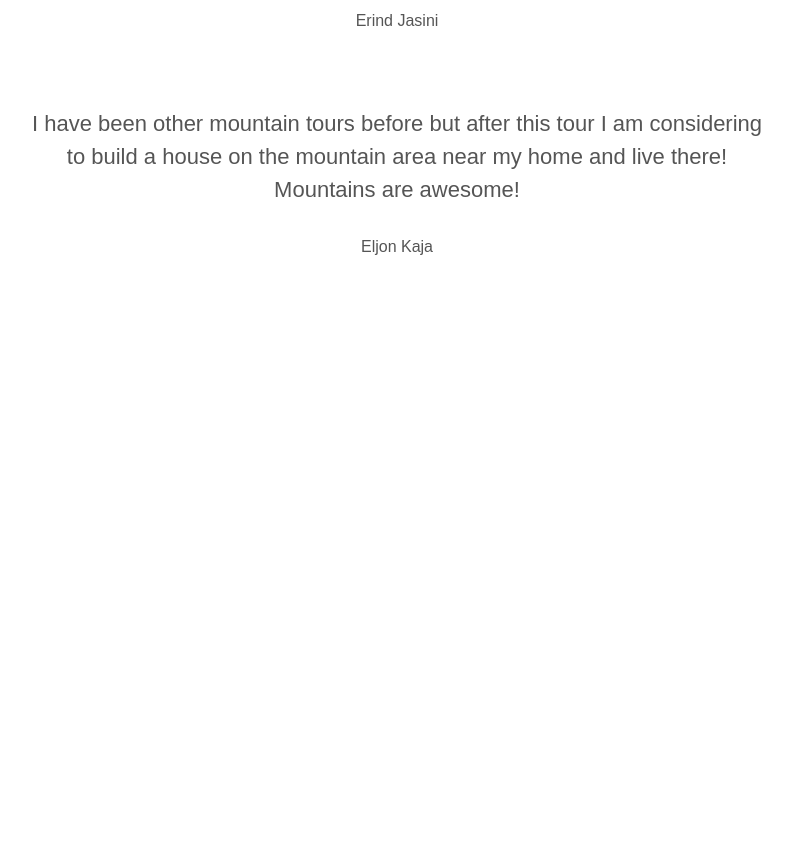
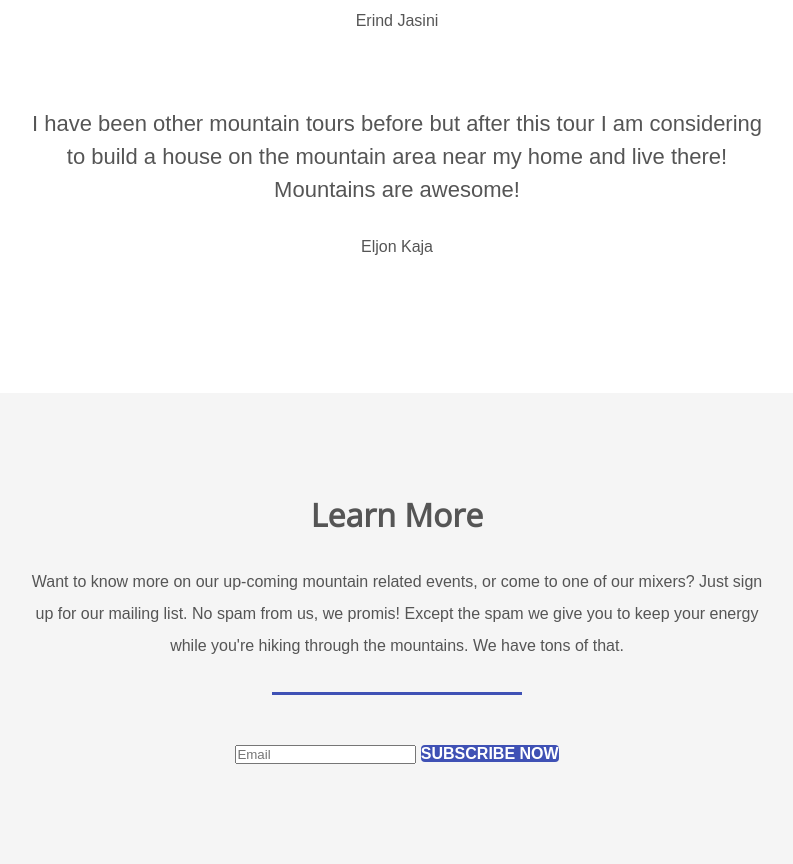
Before and after one commit to onso89/Mountain_Travel_WebApp_project, a plain HTML site: page index.html in a window 1280 px wide. Shown: the part 3699-4563 px from the top of the page, without its empty margins (243-1036 px from the left). Before the commit the page ends 4092 px from the top, so only its background shows below. Drawn offline with nearby package versions, Linux system fonts and the light colour scheme.

Commit message:
add contact section html file

```diff
--- a/index.html
+++ b/index.html
@@ -92,5 +92,17 @@
   <p class="author">Eljon Kaja</p>
 </section>
 
+<section class="contact">
+ <h3 class="title">Learn More</h3>
+ <p>Want to know more on our up-coming mountain related events, or come to one of our mixers? Just sign up
+  for our mailing list. No spam from us, we promis! Except the spam we give you to keep your energy
+  while you're hiking through the mountains. We have tons of that.</p>
+ <hr>
+ <form>
+   <input type="email" placeholder="Email">
+   <a href="#" class="btn">Subscribe Now</a>
+ </form>
+</section>
+
 </body>
 </html>
```
